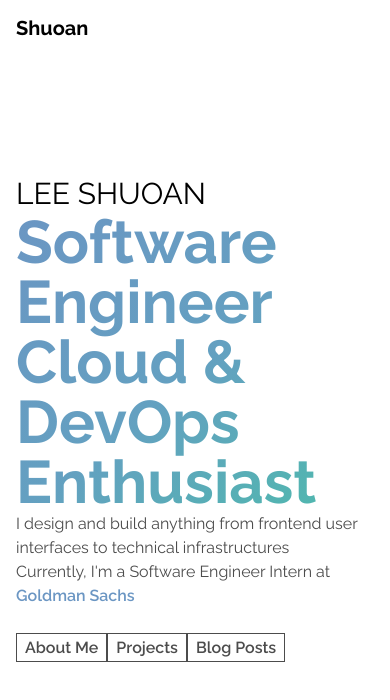
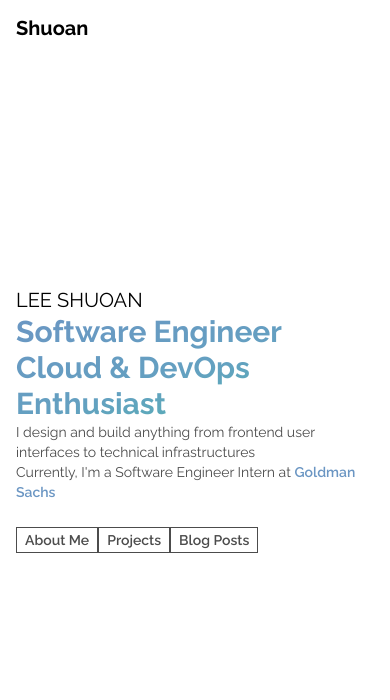
Before and after one commit to leeshuoan/shuoan-site, a Next.js app: page / in a window 390 px wide. Shown: the top 700 px of the page. Built offline with nearby package versions, Linux system fonts and the light colour scheme.

Commit message:
feat: mobile responsiveness for home page

```diff
--- a/pages/index.tsx
+++ b/pages/index.tsx
@@ -11,13 +11,13 @@ export default function Home() {
       <div className="max-w-7xl mx-auto px-4 sm:px-6 lg:px-8">
         <div className="h-[calc(100vh-3.5rem)] pb-16 flex items-center">
           <div className="">
-            <p className="text-3xl dark:text-[#8D8D8D]">LEE SHUOAN</p>
-            <p className="text-6xl font-bold bg-gradient-to-tl from-[#4DBBAC] via-[#5EA9BF] via-[#64A0C1] to-[#6B96C3] text-transparent bg-clip-text">
+            <p className="text-xl sm:text-2xl md:text-3xl dark:text-[#8D8D8D]">LEE SHUOAN</p>
+            <p className="text-3xl sm:text-5xl md:text-6xl font-bold bg-gradient-to-tl from-[#4DBBAC] via-[#5EA9BF] via-[#64A0C1] to-[#6B96C3] text-transparent bg-clip-text">
               Software Engineer
               <br />
               Cloud & DevOps Enthusiast
             </p>
-            <p className="text-md text-[#4C4C4C] dark:text-[#8D8D8D]">
+            <p className="text-sm md:text-md text-[#4C4C4C] dark:text-[#8D8D8D]">
               I design and build anything from frontend user interfaces to
               technical infrastructures
               <br />
@@ -26,7 +26,7 @@ export default function Home() {
                 Goldman Sachs
               </span>
             </p>
-            <div className="mt-7 text-md">
+            <div className="mt-7 text-sm md:text-md">
               <Link
                 href="/about"
                 className="relative px-2 p-1 text-[#4C4C4C] dark:text-[#8D8D8D] dark:hover:text-black font-semibold group transition-all duration-300 ease-in-out border border-[#4C4C4C] hover:text-white "
```
